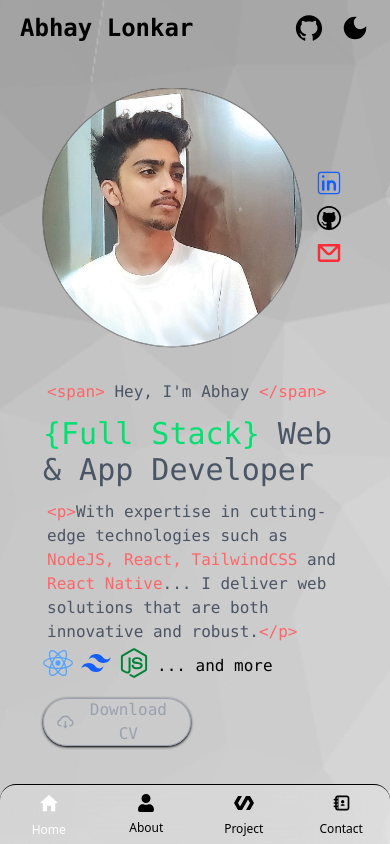
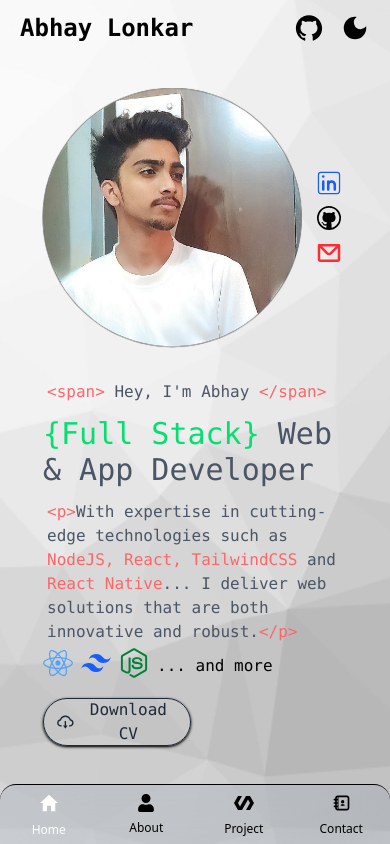
Before and after one commit to AbhayLonkar/portfolio, a React (Vite) app: page / in a window 390 px wide. Built offline with nearby package versions, Linux system fonts and the light colour scheme.

Commit message:
made some color scheme changes

```diff
--- a/components/Home.jsx
+++ b/components/Home.jsx
@@ -43,7 +43,7 @@ const Home = () => {
                             </div>
 
                             <button
-                                className={'mt-5 h-12 w-37 p-3 font-mono hover:bg-black-400 rounded-full hover:text-white flex items-center justify-evenly gap-1 shadow shadow-black  transition-colors hover:cursor-pointer border border-gray-400 bg-transparent hover:bg-gray-400 text-gray-400 dark:border-gray-400 dark:text-gray-400 dark:hover:bg-gray-400 dark:hover:text-black dark:shadow-gray-400'}
+                                className={'mt-5 h-12 w-37 p-3 font-mono hover:bg-black-400 rounded-full hover:text-white flex items-center justify-evenly gap-1 shadow shadow-black  transition-colors hover:cursor-pointer border border-gray-800 bg-transparent hover:bg-gray-800 text-gray-800 dark:border-gray-800 dark:text-gray-400 dark:hover:bg-gray-400 dark:hover:text-black dark:shadow-gray-400'}
                                 onClick={() => {
                                     window.open('https://drive.google.com/file/d/1_jTmO6SEJcZ6jK3DWNjThz7jJneplSmt/view?usp=sharing', '_blank')
                                 }}
--- a/components/Navbar.jsx
+++ b/components/Navbar.jsx
@@ -59,7 +59,7 @@ const Navbar = ({ activeTab, setActiveTab }) => {
             </ul>
         </nav>
 
-        <nav className={'fixed z-10 bottom-0 right-0 border-t-1 w-full flex items-center h-15 rounded-t-2xl bg-white/20 backdrop-blur-2xl dark:border-t-blue-400 md:hidden'}>
+        <nav className={'fixed z-10 bottom-0 right-0 border-t-1 w-full flex items-center h-15 rounded-t-2xl bg-gray-400/30 backdrop-blur-2xl dark:border-t-blue-400 md:hidden'}>
             <ul className={'grid grid-cols-4 w-full'}>
                 {tabs.map((tab, index) => {
                     return (
--- a/index.html
+++ b/index.html
@@ -15,7 +15,7 @@
 </head>
 
 <body
-  class="dark:bg-[url(/images/dark.png)]  transition-all duration-500 bg-[url(/images/light.png)] bg-cover bg-fixed">
+  class="dark:bg-[url(/images/dark.png)]  transition-all duration-500 bg-[url(/images/light.png)] bg-cover bg-center bg-fixed">
   <div id="root"></div>
   <script type="module" src="/src/main.jsx"></script>
 </body>
```
Also changed, not shown: public/images/light.png.
